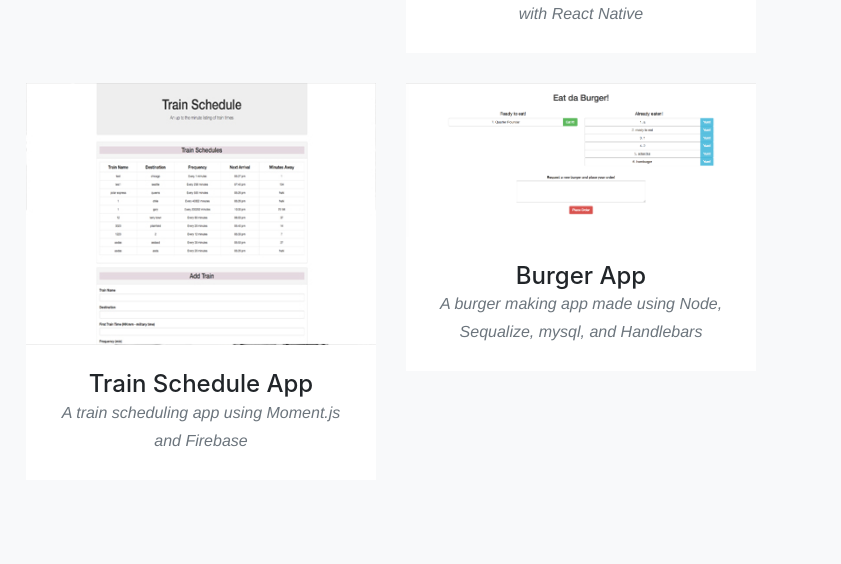
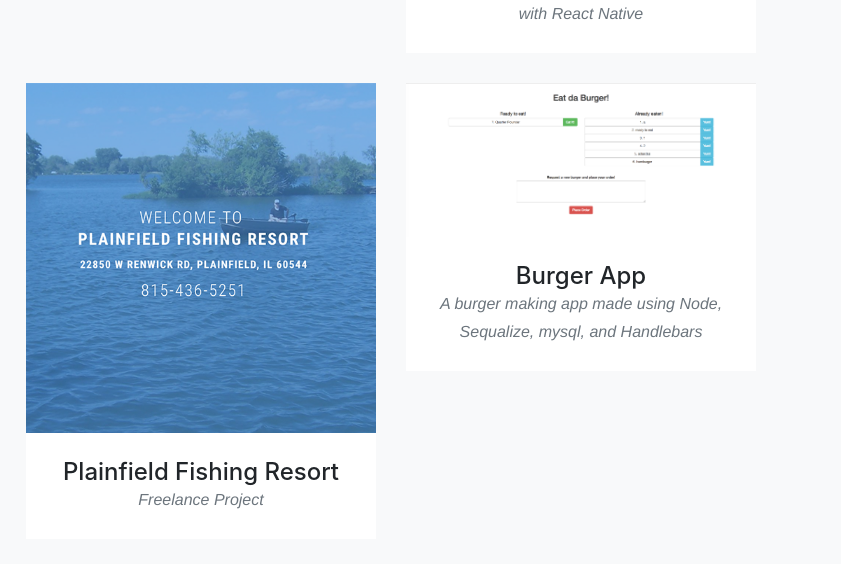
Before and after one commit to ericsolner/professional-portfolio-, a website with bundled scripts: page index.html in a window 1280 px wide. Shown: the part 3353-3917 px from the top of the page, 439-1280 px from the left. Built offline with nearby package versions, Linux system fonts and the light colour scheme; a web font is replaced by a local one.

Commit message:
added plainfield fishing resort to portfolio

```diff
--- a/index.html
+++ b/index.html
@@ -277,11 +277,11 @@
                   <i class="fa fa-plus fa-3x"></i>
                 </div>
               </div>
-              <img class="img-fluid" src="img/portfolio/05-thumbnail.jpg" alt="">
+              <img class="img-fluid" src="img/portfolio/pfr-1.png" alt="">
             </a>
             <div class="portfolio-caption">
-              <h4>Train Schedule App</h4>
-              <p class="text-muted">A train scheduling app using Moment.js and Firebase</p>
+              <h4>Plainfield Fishing Resort</h4>
+              <p class="text-muted">Freelance Project</p>
             </div>
           </div>
           <div class="col-md-4 col-sm-6 portfolio-item">
@@ -596,16 +596,16 @@
               <div class="col-lg-8 mx-auto">
                 <div class="modal-body">
                   <!-- Project Details Go Here -->
-                  <h2 class="text-uppercase">Train Schedule</h2>
+                  <h2 class="text-uppercase">Plainfield Fishing Resort</h2>
                   <p class="item-intro text-muted">A train scheduling app using Moment.js and Firebase</p>
-                  <img class="img-fluid d-block mx-auto" src="img/portfolio/05-full.jpg" alt="">
-                  <p>A train schedule application that incorporates Firebase to host arrival and departure data. The app retrieves and manipulates this information with Moment.js. It provides up-to-date information about various trains, namely their arrival times and how many minutes remain until they arrive at their station.</p>
+                  <img class="img-fluid d-block mx-auto" src="img/portfolio/pfr-2.png" alt="">
+                  <p>A freelance website built for the Plainfield Fishing Resort using bootstrap and javascript.</p>
                   <ul class="list-inline">
-                    <li>Date: January 2018</li>
-                    <li>Class Homework Assignment</li>
-                    <li>Northwestern Coding Bootcamp</li>
+                    <li>Date: July 2018</li>
+                    <li>Freelance Project</li>
+
                   </ul>
-                  <a href="https://ericsolner.github.io/train-schedule/" target="_blank" class="btn btn-primary">Visit Train Schedule!</a>
+                  <a href="https://ericsolner.github.io/Plainfield-Fishing-Resort/" target="_blank" class="btn btn-primary">Visit Plainfield Fishing Resort!</a>
                 </div>
               </div>
             </div>
```
Also changed, not shown: img/portfolio/pfr-1.png (added), img/portfolio/pfr-2.png (added), 2 other files.
